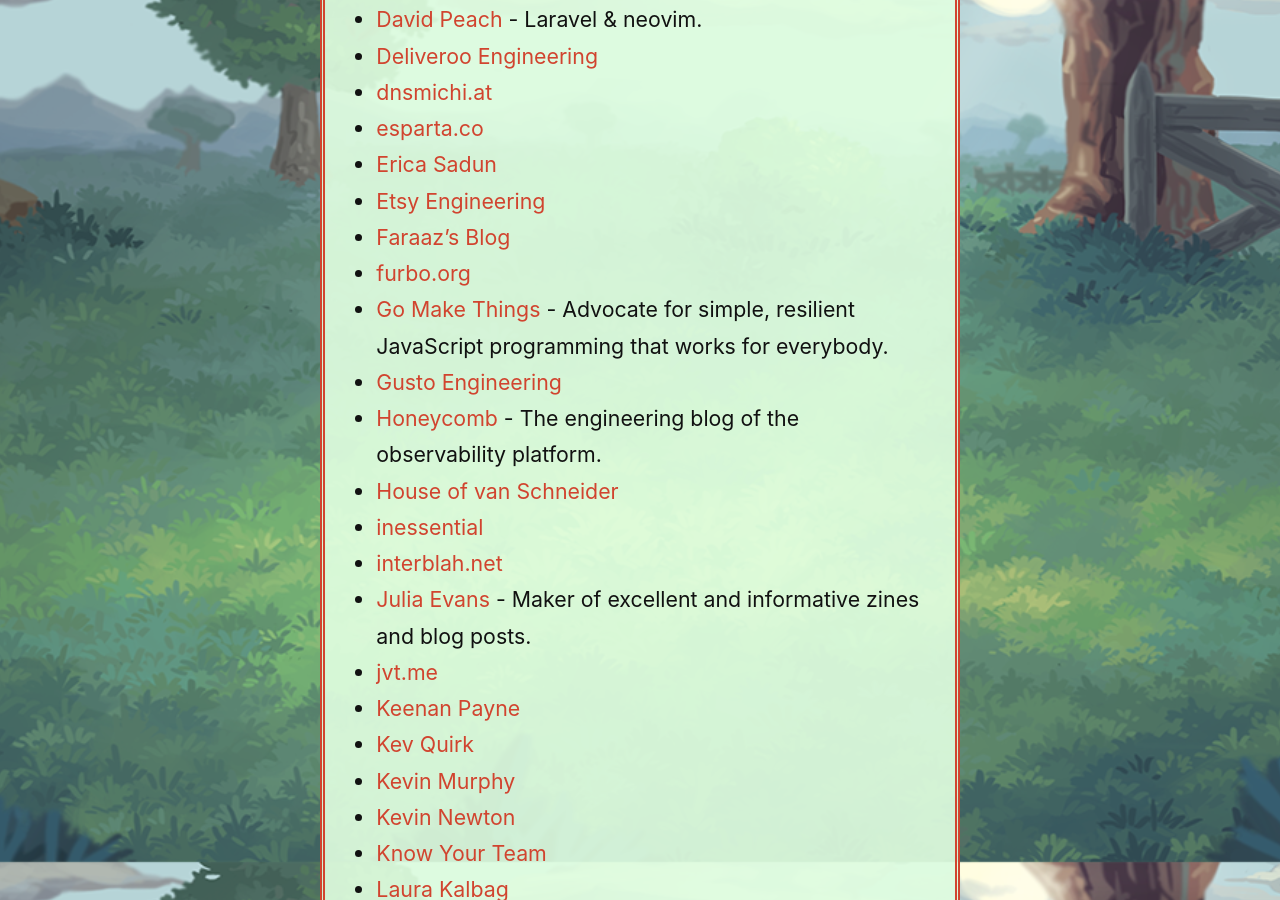
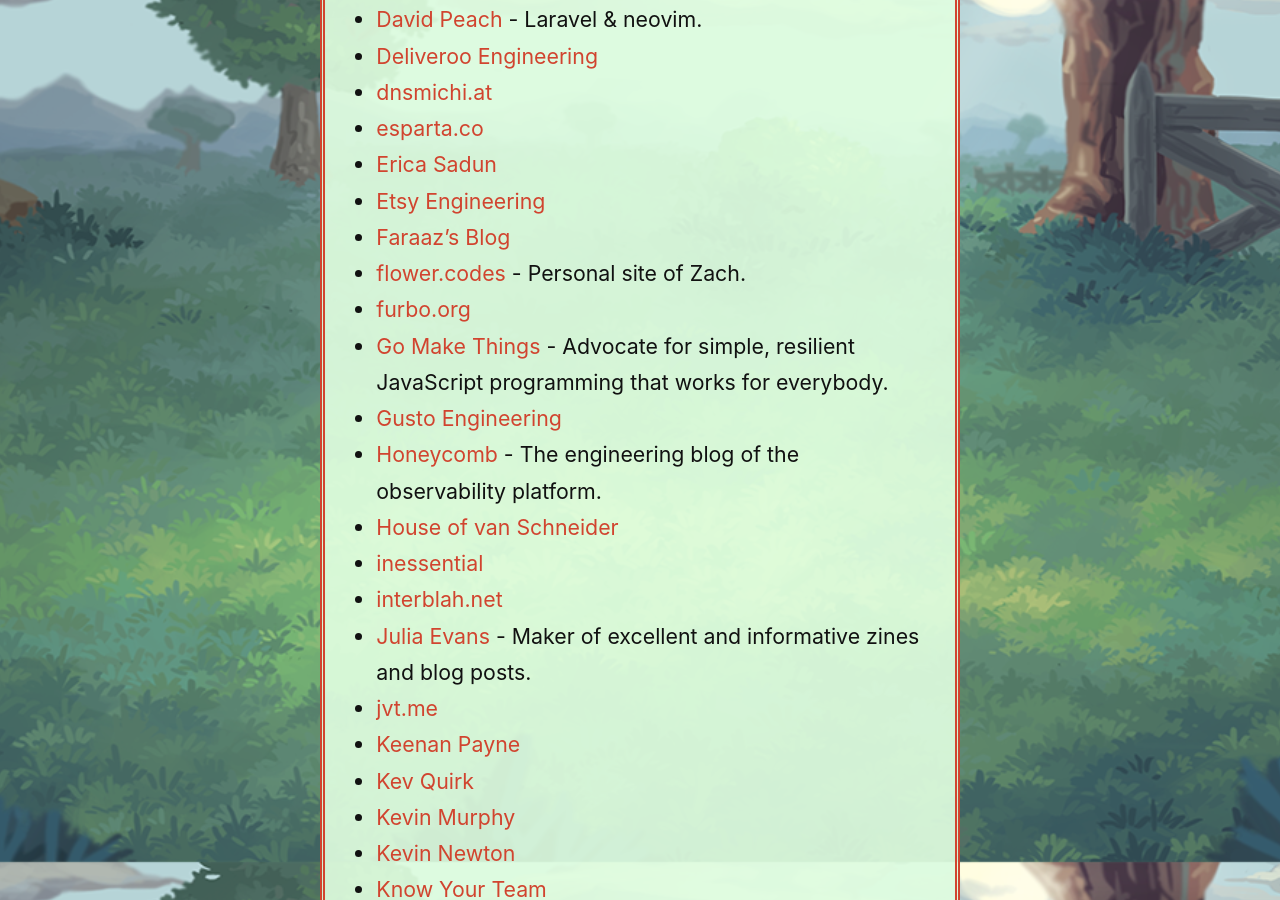
Before and after one commit to jsrn/jsrn.github.io, a Jekyll site: the page built from links.md, in a window 1280 px wide and 900 px high, scrolled down 1838 px. Built offline with Jekyll 4.4.1, drawn with Linux system fonts in a browser that asks for light colours.

Commit message:
add flower.codes to links

```diff
--- a/links.md
+++ b/links.md
@@ -63,6 +63,7 @@
 - [Erica Sadun](https://ericasadun.com)
 - [Etsy Engineering](http://codeascraft.com)
 - [Faraaz's Blog](https://faraazahmad.github.io)
+- [flower.codes](http://flower.codes/) - Personal site of Zach.
 - [furbo.org](https://furbo.org)
 - [Go Make Things](https://gomakethings.com/) - Advocate for simple, resilient JavaScript programming that works for everybody.
 - [Gusto Engineering](https://engineering.gusto.com)
```
